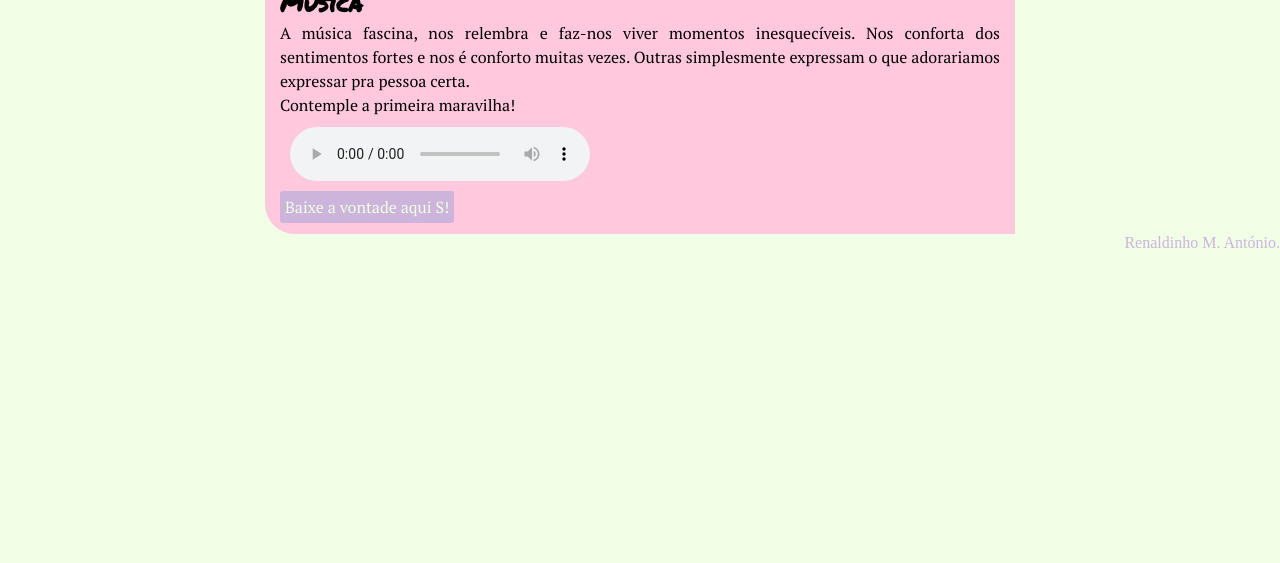
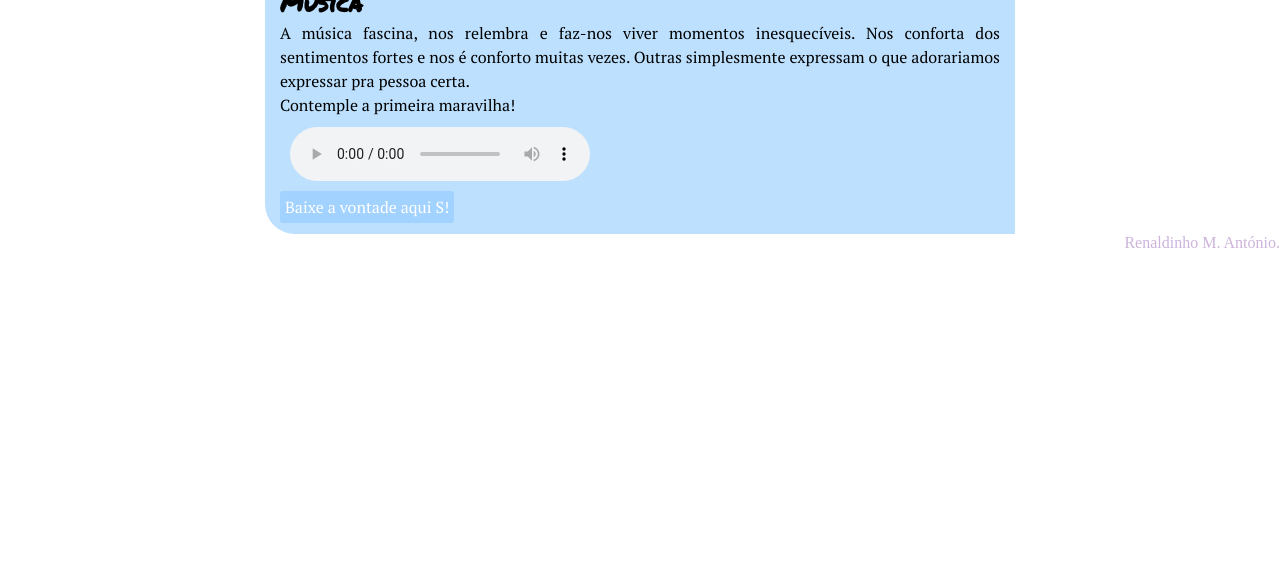
Before and after one commit to renaldinhoantonio/Deslumbres, a plain HTML site: page index.html in a window 1280 px wide. Shown: the part 237-800 px from the top of the page. Drawn offline with Linux system fonts and the light colour scheme.

Commit message:
resposividade 1

```diff
--- a/style.css
+++ b/style.css
@@ -15,19 +15,20 @@
 }
 
 :root{
-    --cor0:#f1ffe7;
+    --cor0:#ffffff;
     --cor1:#cdb4db;
     --cor2:#ffc8dd;
-    --cor3:#ffafcc;
-    --cor4:#bde0fe;
+    --cor3:#bde0fe;
+    --cor4:#ffafcc;
     --cor5:#a2d2ff;
+    --cor6:#000000;
     --fontpadrao:'permanent', serif;
     --fontedestaque: 'padrao';
 }
 
 body{
     background-color: var(--cor0);
-    height: 98vh;
+
 }
 
 header{
@@ -45,7 +46,7 @@ header{
 main{
     min-width: 400px;
     max-width: 720px;
-    background-color: var(--cor2);
+    background-color: var(--cor3);
     margin: auto;
     padding: 15px;
     border-top-right-radius: 30px;
@@ -69,7 +70,7 @@ main p{
 main a{
     text-decoration: none;
     color: var(--cor0);
-    background-color: var(--cor1);
+    background-color: var(--cor5);
     padding: 5px;
     border-radius: 3px;
 }
@@ -79,7 +80,7 @@ main audio{
 }
 
 main a:visited{
-    color: var(--cor0);
+    color: var(--cor4);
 }
 
 footer{
```
